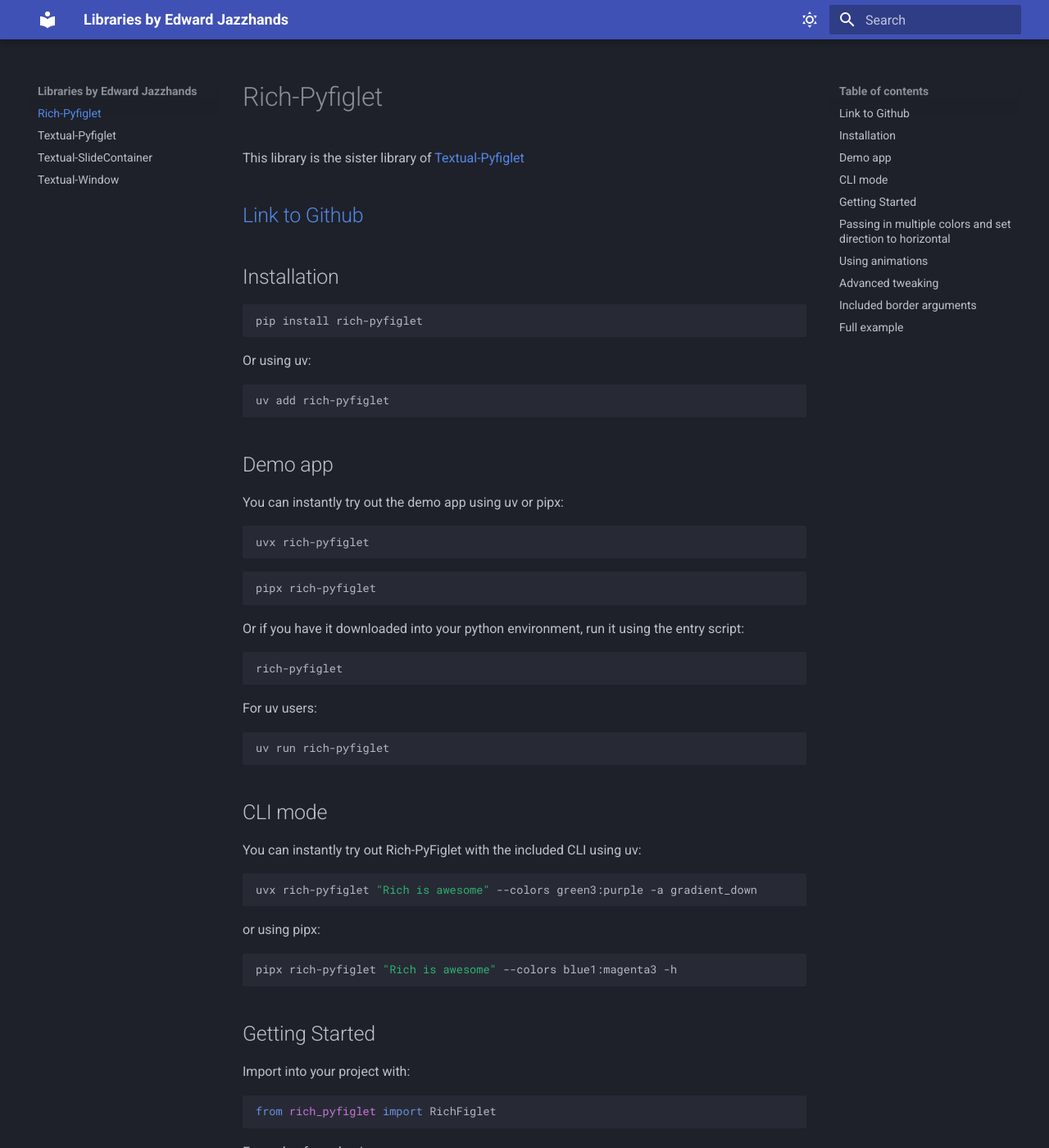
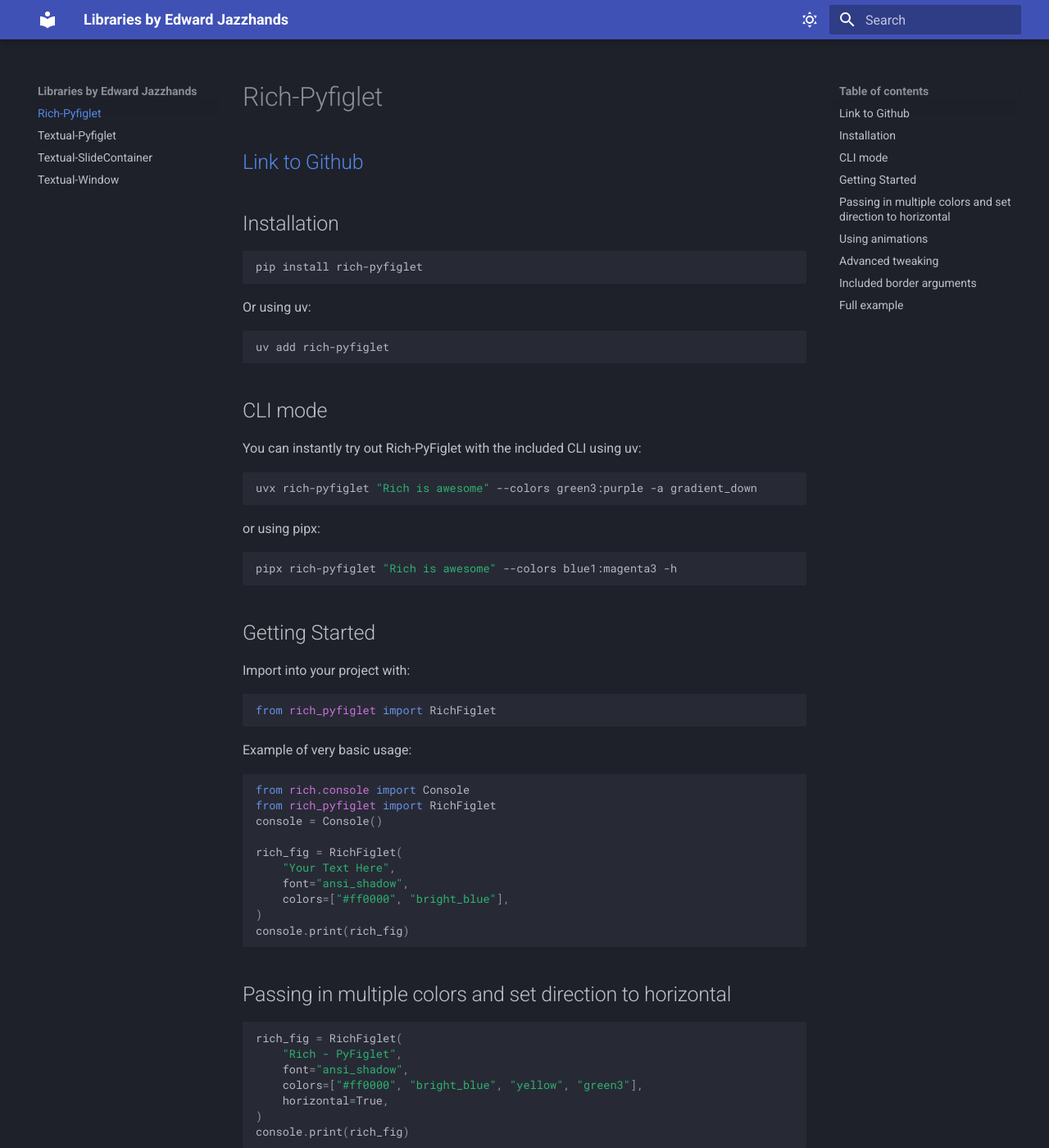
Before and after one commit to edward-jazzhands/libraries, an MkDocs documentation site: the page built from docs/rich-pyfiglet.md, in a window 1280 px wide and 1400 px high. Shown: the whole window at 82% size. Built offline with MkDocs 1.6.1 and Material for MkDocs 9.7.7, drawn with Linux system fonts in a browser that asks for light colours.

````diff
--- a/docs/rich-pyfiglet.md
+++ b/docs/rich-pyfiglet.md
@@ -1,6 +1,4 @@
 # Rich-Pyfiglet
-
-This library is the sister library of [Textual-Pyfiglet](textual-pyfiglet.md)
 
 ## [Link to Github](https://github.com/edward-jazzhands/rich-pyfiglet)
 
@@ -14,30 +12,6 @@
 
 ```sh
 uv add rich-pyfiglet
-```
-
-## Demo app
-
-You can instantly try out the demo app using uv or pipx:
-
-```sh
-uvx rich-pyfiglet
-```
-
-```sh
-pipx rich-pyfiglet
-```
-
-Or if you have it downloaded into your python environment, run it using the entry script:
-
-```sh
-rich-pyfiglet
-```
-
-For uv users:
-
-```sh
-uv run rich-pyfiglet
 ```
 
 ## CLI mode
````
Also changed, not shown: docs/textual-pyfiglet.md (+0 -2 lines).
